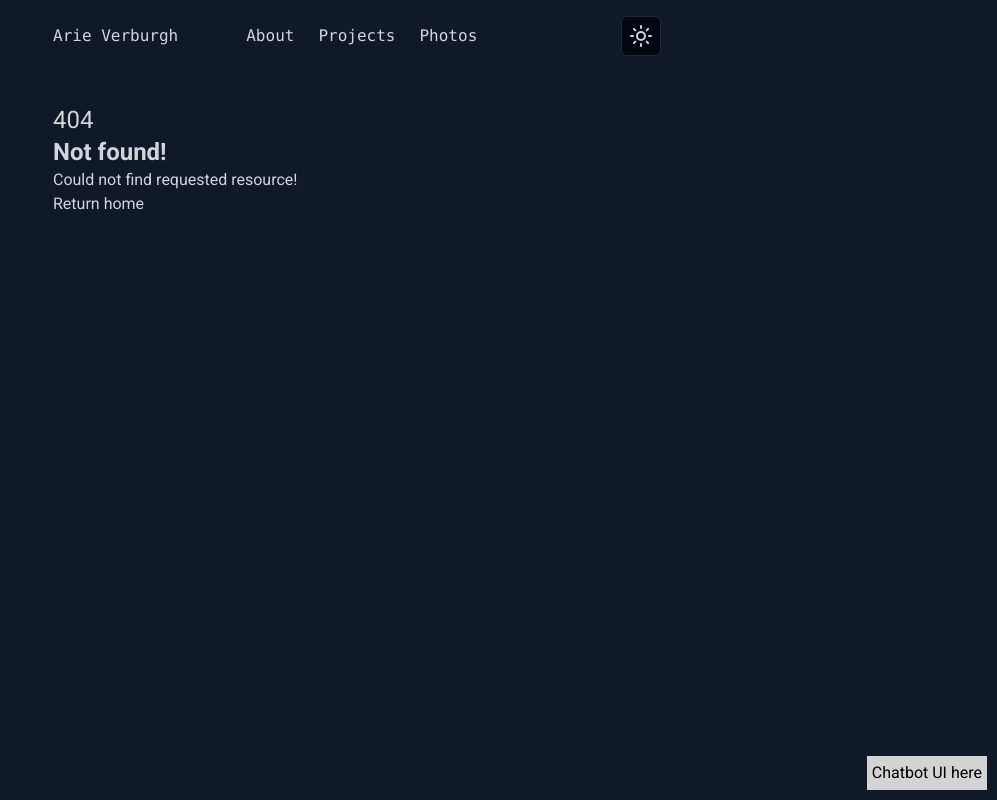
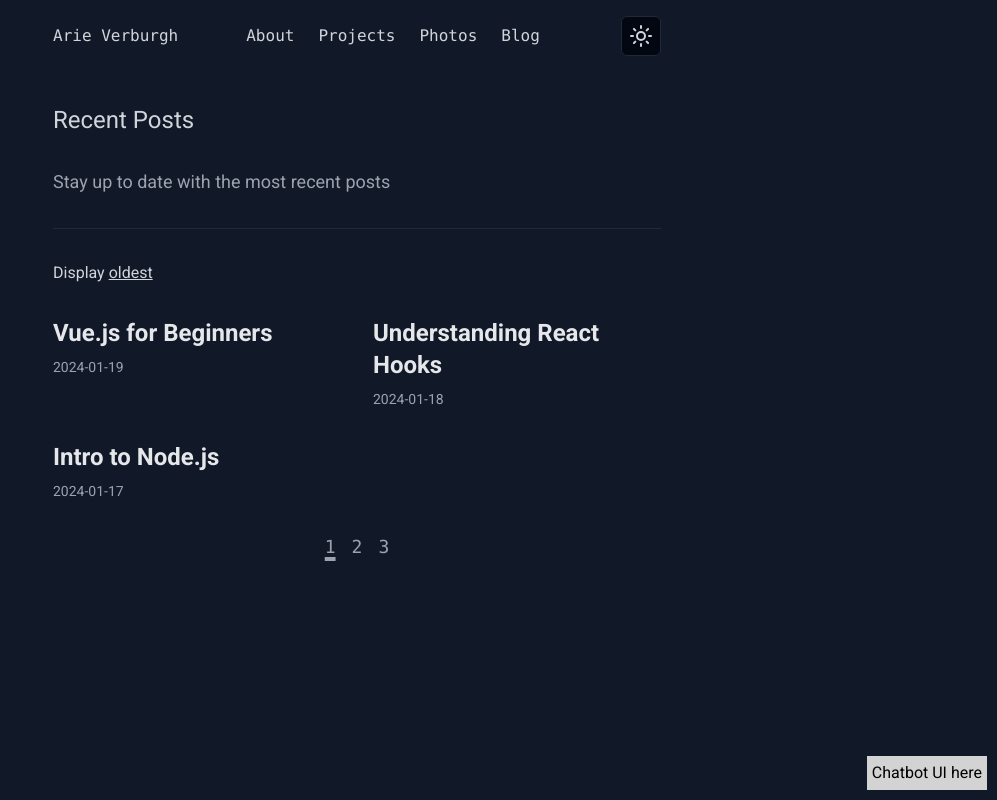
Before and after one commit to ariepaulus/next14-blog, a Next.js app: page /blog in a window 1280 px wide. Before the commit this address had no page. Shown: the whole page, without its empty margins (283-1280 px from the left). Built offline with nearby package versions, Linux system fonts and the light colour scheme.

Commit message:
17 April 2024

```diff
--- a/app/blog/[slug]/opengraph-image.tsx
+++ b/app/blog/[slug]/opengraph-image.tsx
@@ -4,7 +4,7 @@ import { ImageResponse } from 'next/og';
 export const runtime = 'edge';
 
 // Image metadata
-export const alt = 'About Acme';
+export const alt = 'About portfolio of Arie Verburgh';
 export const size = {
   width: 1200,
   height: 630,
--- a/app/blog/[slug]/page.tsx
+++ b/app/blog/[slug]/page.tsx
@@ -1,36 +1,30 @@
 import { notFound } from 'next/navigation';
-import { type MDXRemoteSerializeResult } from 'next-mdx-remote';
-import { serialize } from 'next-mdx-remote/serialize';
+import { getPost as getPostNotCached, getPosts } from '@/lib/posts';
+import { cache } from 'react';
+import Link from 'next/link';
 import { MdxContent } from '@/app/mdx-content';
-import { promises as fs } from 'fs';
 
-type Frontmatter = {
-  title: string;
-  date: string;
-};
+const getPost = cache(async (slug: string) => await getPostNotCached(slug));
 
-type Post<TFrontmatter> = {
-  serialized: MDXRemoteSerializeResult;
-  frontmatter: TFrontmatter;
-};
+// Assuming a simple structure for params
+interface MetadataParams {
+  params: {
+    slug: string;
+  };
+}
 
-async function getPost(filepath: string): Promise<Post<Frontmatter>> {
-  // Read the file from the filesystem
-  const raw = await fs.readFile(filepath, 'utf-8');
+// Return a list of `params` to populate the [slug] dynamic segment
+export async function generateStaticParams() {
+  const { posts } = await getPosts({ limit: 1000 });
+  return posts.map(post => ({ slug: post.slug }));
+}
 
-  // Serialize the MDX content and parse the frontmatter
-  const serialized = await serialize(raw, {
-    parseFrontmatter: true,
-  });
-
-  // Typecast the frontmatter to the correct type
-  const frontmatter = serialized.frontmatter as Frontmatter;
-
-  // Return the serialized content and frontmatter
-  return {
-    frontmatter,
-    serialized,
-  };
+// This function assumes that `parent.description` can be a promise.
+export async function generateMetadata({ params }: MetadataParams) {
+  try {
+    const { frontmatter } = await getPost(params.slug);
+    return frontmatter;
+  } catch (error) {}
 }
 
 interface BlogPageProps {
@@ -43,16 +37,25 @@ export default async function BlogPage({ params }: BlogPageProps) {
   let post;
 
   try {
-    post = await getPost(`content/${params.slug}.mdx`);
+    post = await getPost(params.slug);
   } catch (error) {
     return notFound();
   }
 
   return (
     <article className='prose dark:prose-invert'>
-      <div style={{ maxWidth: 600, margin: 'auto' }}>
-        <MdxContent source={post.serialized} />
+      <div className='flex space-x-2 mb-8'>
+        {post.frontmatter.tags.map(tag => (
+          <Link
+            key={tag}
+            href={`/blog/?tags=${tag}`}
+            className='dark:text-gray-400 text-gray-500'
+          >
+            #{tag}
+          </Link>
+        ))}
       </div>
+      <MdxContent source={post.serialized} />
     </article>
   );
 }
--- /dev/null
+++ b/app/blog/page.tsx
@@ -0,0 +1,80 @@
+import { notFound } from 'next/navigation';
+import H1 from '@/components/H1';
+import Pagination from '@/components/Pagination';
+import { getPosts } from '@/lib/posts';
+import Link from 'next/link';
+
+interface BlogPostsPageProps {
+  searchParams: {
+    tags?: string[];
+    order?: string;
+    page?: number;
+    limit?: number;
+  };
+}
+
+export default async function BlogPostsPage({
+  searchParams = { tags: [], order: 'newest', page: 1, limit: 3 },
+}: BlogPostsPageProps) {
+  // Deconstruct searchParams with default values
+  const { tags, order = 'newest', page = 1, limit = 3 } = searchParams;
+
+  // Fetch posts based on the search parameters
+  const { posts, pageCount } = await getPosts({
+    tags,
+    newest: order === 'newest',
+    page,
+    limit,
+  });
+
+  // Check if posts array is empty and handle not found scenario
+  if (!posts.length) {
+    return notFound();
+  }
+
+  return (
+    <>
+      <H1>Recent Posts</H1>
+
+      <div className='text-lg text-gray-600 dark:text-gray-400 mb-8'>
+        Stay up to date with the most recent posts
+      </div>
+
+      <hr />
+
+      <div className='mb-8'>
+        Display&nbsp;
+        {order === 'newest' && (
+          <Link href='/blog?order=oldest' className='underline'>
+            oldest
+          </Link>
+        )}
+        {order === 'oldest' && (
+          <Link href='/blog?order=newest' className='underline'>
+            newest
+          </Link>
+        )}
+      </div>
+
+      <ul className='grid grid-cols-1 md:grid-cols-2 gap-8'>
+        {posts.map(post => (
+          <li key={post.slug}>
+            <Link
+              href={`/blog/${post.slug}`}
+              className='text-2xl font-semibold text-gray-800 dark:text-gray-200'
+            >
+              {post.frontmatter.title}
+            </Link>
+            <div className='text-gray-400 text-sm mt-2'>
+              {post.frontmatter.date}
+            </div>
+          </li>
+        ))}
+      </ul>
+
+      <div className='mt-8'>
+        <Pagination pageCount={pageCount} />
+      </div>
+    </>
+  );
+}
--- /dev/null
+++ b/components/H1.tsx
@@ -0,0 +1,5 @@
+export default function H1({
+  children,
+}: Readonly<{ children: React.ReactNode }>) {
+  return <h1 className='mb-8 text-2xl not-prose'>{children}</h1>;
+}
--- a/components/Navigation.tsx
+++ b/components/Navigation.tsx
@@ -25,6 +25,11 @@ export default function Navigation() {
             Photos
           </Link>
         </li>
+        <li>
+          <Link href='/blog' className={styles.link}>
+            Blog
+          </Link>
+        </li>
       </ul>
     </nav>
   );
--- /dev/null
+++ b/components/Pagination.tsx
@@ -0,0 +1,41 @@
+'use client';
+
+import Link from 'next/link';
+import { useSearchParams } from 'next/navigation';
+import { usePathname } from 'next/navigation';
+
+interface PaginationProps {
+  pageCount: number;
+}
+
+export default function Pagination({ pageCount }: PaginationProps) {
+  const searchParams = useSearchParams();
+  const pathname = usePathname();
+  const pages = [];
+  const page = Number(searchParams.get('page') ?? 1);
+  for (let i = 1; i <= pageCount; i++) {
+    pages.push(i);
+  }
+  return (
+    <ul className='flex justify-center space-x-4 font-mono text-lg'>
+      {pages.map(pageNumber => {
+        const params = new URLSearchParams(searchParams);
+        params.set('page', pageNumber.toString());
+        return (
+          <li key={pageNumber}>
+            <Link
+              href={`${pathname}?${params.toString()}`}
+              className={`${
+                pageNumber === page
+                  ? 'decoration-gray-400 underline-offset-4 underline decoration-4'
+                  : ''
+              } text-gray-500 dark:text-gray-400`}
+            >
+              {pageNumber}
+            </Link>
+          </li>
+        );
+      })}
+    </ul>
+  );
+}
--- /dev/null
+++ b/lib/posts.ts
@@ -0,0 +1,114 @@
+import { type MDXRemoteSerializeResult } from 'next-mdx-remote';
+import { serialize } from 'next-mdx-remote/serialize';
+import { promises as fs } from 'fs';
+import path from 'path';
+
+type Frontmatter = {
+  title: string;
+  date: string;
+  tags: string[];
+};
+
+type Post<TFrontmatter> = {
+  serialized: MDXRemoteSerializeResult;
+  frontmatter: TFrontmatter;
+};
+
+export async function loadPost(filepath: string): Promise<Post<Frontmatter>> {
+  // Read the file from the filesystem
+  const raw = await fs.readFile(filepath, 'utf-8');
+
+  // Serialize the MDX content and parse the frontmatter
+  const serialized = await serialize(raw, {
+    parseFrontmatter: true,
+    mdxOptions: {
+      remarkPlugins: [], // add any necessary remark plugins if needed
+      rehypePlugins: [], // add any necessary rehype plugins if needed
+    },
+    scope: {}, // any additional options required for your setup
+  });
+
+  // Typecast the frontmatter to the correct type
+  const frontmatter = serialized.frontmatter as Frontmatter;
+
+  // Return the serialized content and frontmatter
+  return {
+    frontmatter,
+    serialized,
+  };
+}
+
+export async function getPost(slug: string) {
+  // Construct the filepath using the slug
+  const filepath = path.join(process.cwd(), 'content', `${slug}.mdx`);
+
+  // Use the existing loadPost function which reads and serializes MDX content
+  const post = await loadPost(filepath);
+
+  // Return the post with any additional data as needed
+  return {
+    ...post,
+  };
+}
+
+type PostFilterOptions = {
+  newest?: boolean;
+  page?: number;
+  limit?: number;
+  tags?: string[];
+};
+
+export async function getPosts({
+  newest = true,
+  page = 1,
+  limit = 3,
+  tags,
+}: PostFilterOptions = {}) {
+  const dirPath = path.join(process.cwd(), 'content');
+  const files = await fs.readdir(dirPath);
+
+  const posts = await Promise.all(
+    files
+      .filter(file => file.endsWith('.mdx'))
+      .map(async filename => {
+        const post = await loadPost(path.join(dirPath, filename));
+        return {
+          ...post,
+          slug: filename.replace('.mdx', ''),
+        };
+      })
+  );
+
+  let filteredPosts = posts;
+
+  if (tags) {
+    filteredPosts = filteredPosts.filter(
+      post =>
+        // Ensure tags is an array before calling .some()
+        Array.isArray(post.frontmatter.tags) &&
+        post.frontmatter.tags.some(tag => tags.includes(tag))
+    );
+  }
+
+  if (newest) {
+    filteredPosts.sort(
+      (a, b) =>
+        new Date(b.frontmatter.date).getTime() -
+        new Date(a.frontmatter.date).getTime()
+    );
+  } else {
+    filteredPosts.sort(
+      (a, b) =>
+        new Date(a.frontmatter.date).getTime() -
+        new Date(b.frontmatter.date).getTime()
+    );
+  }
+
+  const startIndex = (page - 1) * limit;
+  const endIndex = startIndex + limit;
+
+  return {
+    posts: filteredPosts.slice(startIndex, endIndex),
+    pageCount: Math.ceil(filteredPosts.length / limit),
+  };
+}
```
